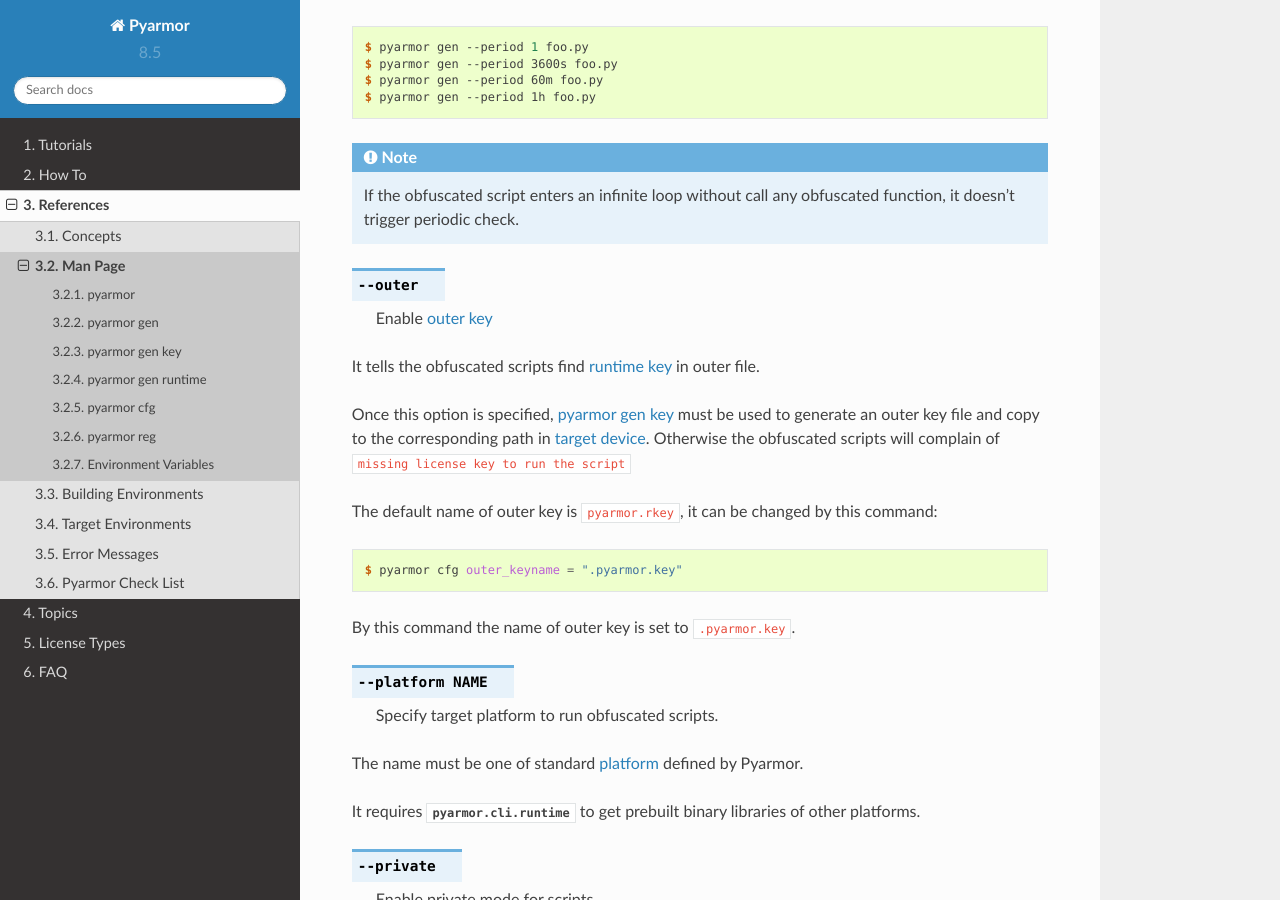
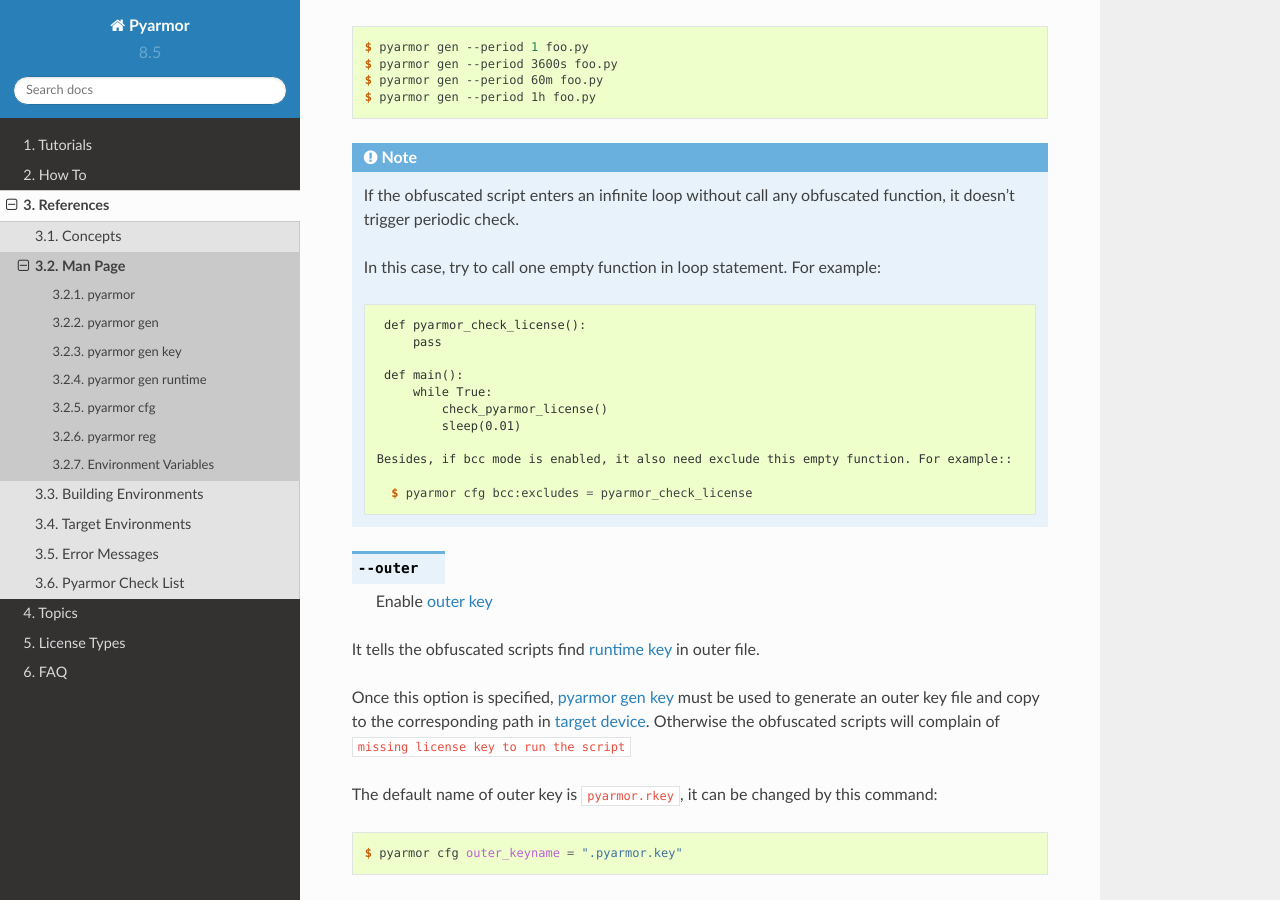
Before and after one commit to dashingsoft/pyarmor, a Sphinx documentation site: the page built from docs/reference/man.rst, in a window 1280 px wide and 900 px high, scrolled down 11036 px. Built offline with Sphinx 7.4.7 and the Read the Docs theme 2.0.0, drawn with Linux system fonts in a browser that asks for light colours.

Commit message:
Doc example to handle `--period` not work issue

```diff
--- a/docs/reference/man.rst
+++ b/docs/reference/man.rst
@@ -386,6 +386,20 @@
 .. note::
 
    If the obfuscated script enters an infinite loop without call any obfuscated function, it doesn't trigger periodic check.
+
+   In this case, try to call one empty function in loop statement. For example::
+
+     def pyarmor_check_license():
+         pass
+
+     def main():
+         while True:
+             check_pyarmor_license()
+             sleep(0.01)
+
+    Besides, if bcc mode is enabled, it also need exclude this empty function. For example::
+
+      $ pyarmor cfg bcc:excludes = pyarmor_check_license
 
 .. option:: --outer
 
```
